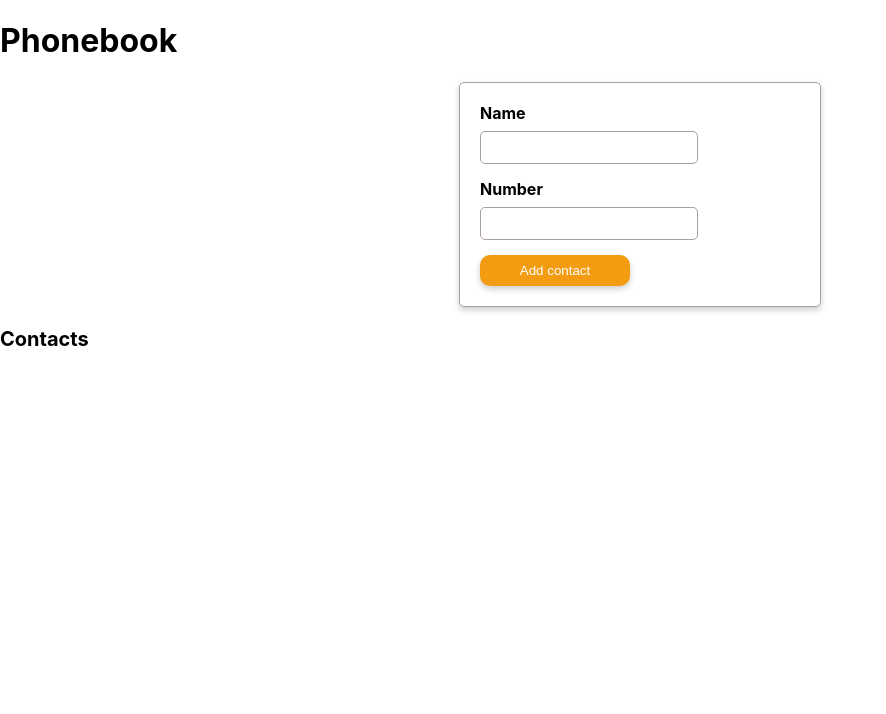
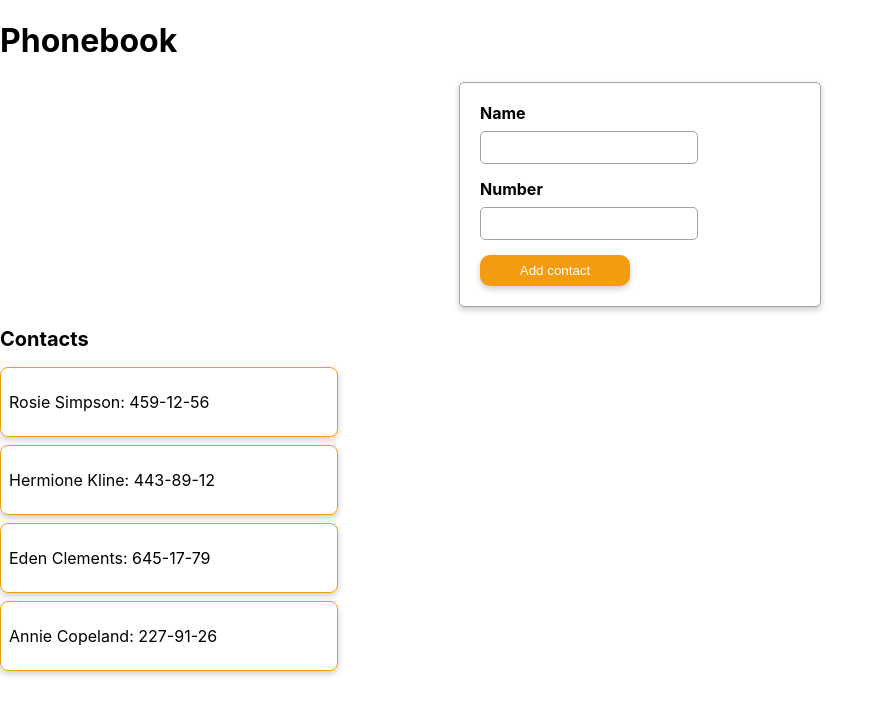
Before and after one commit to PavloGPS/goit-react-hw-02-phonebook, a React (Create React App) app: page / in a window 1280 px wide. Shown: the top 714 px of the page, without its empty margins (0-886 px from the left). Built offline with nearby package versions, Linux system fonts and the light colour scheme.

Commit message:
Update App.jsx
start of 3-th step

```diff
--- a/src/components/App.jsx
+++ b/src/components/App.jsx
@@ -4,7 +4,13 @@
 import Section from './Section/Section';
 export class App extends Component {
   state = {
-    contacts: [],
+    contacts: [
+      { id: 'id-1', name: 'Rosie Simpson', number: '459-12-56' },
+      { id: 'id-2', name: 'Hermione Kline', number: '443-89-12' },
+      { id: 'id-3', name: 'Eden Clements', number: '645-17-79' },
+      { id: 'id-4', name: 'Annie Copeland', number: '227-91-26' },
+    ],
+    filter: '',
     name: '',
     number: '',
   };
```
